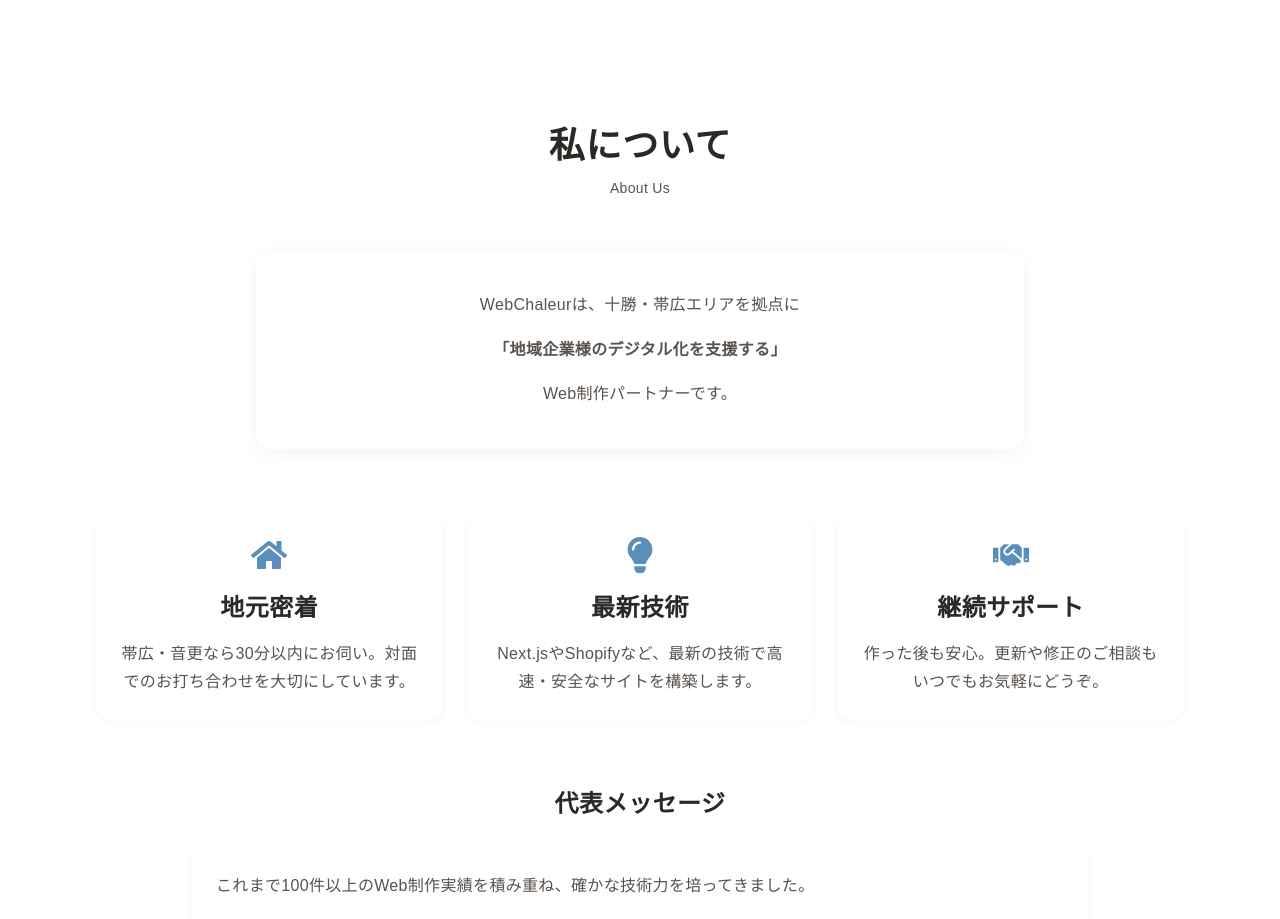
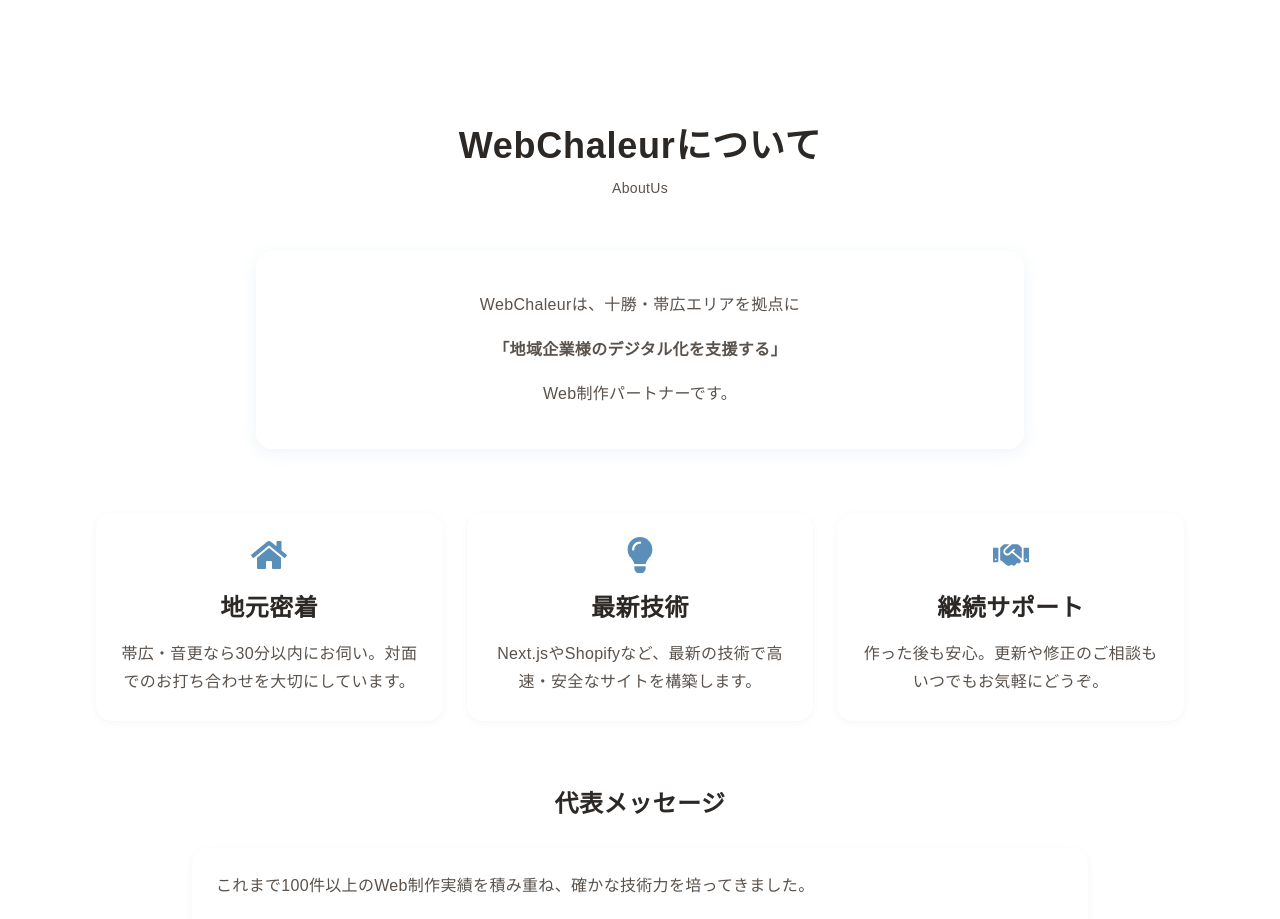
Before and after one commit to ryoma-abe/webchaleur.com, a Next.js app: page / in a window 1280 px wide. Shown: the part 1220-2139 px from the top of the page. Built offline with nearby package versions, Linux system fonts and the light colour scheme; a web font is replaced by a local one.

Commit message:
AboutSectionコンポーネント内のSectionHeaderにタイトルとサブタイトルのプロパティを追加し、可視性の管理を改善しました。これにより、コードの再利用性と可読性が向上しました。

```diff
--- a/src/components/sections/about/AboutSection.tsx
+++ b/src/components/sections/about/AboutSection.tsx
@@ -22,7 +22,11 @@
     >
       <div className="max-w-6xl mx-auto px-6 md:px-8">
         {/* セクションヘッダー */}
-        <SectionHeader isVisible={isVisible} />
+        <SectionHeader
+          isVisible={isVisible}
+          title="WebChaleurについて"
+          subTitle="AboutUs"
+        />
 
         {/* メインメッセージ */}
         <AboutMessage isVisible={isVisible} />
--- a/src/components/sections/common/SectionHeader.tsx
+++ b/src/components/sections/common/SectionHeader.tsx
@@ -1,14 +1,24 @@
 "use client";
 
-export default function SectionHeader({ isVisible }: { isVisible: boolean }) {
+type SectionHeaderProps = {
+  isVisible: boolean;
+  title: string;
+  subTitle: string;
+};
+
+export default function SectionHeader({
+  isVisible,
+  title,
+  subTitle,
+}: SectionHeaderProps) {
   return (
     <div
       className={`text-center mb-12 transition-all duration-700 ${
         isVisible ? "opacity-100 translate-y-0" : "opacity-0 translate-y-8"
       }`}
     >
-      <h2 className="heading-section">私について</h2>
-      <span className="text-caption inline-block">About Us</span>
+      <h2 className="heading-section">{title}</h2>
+      <span className="text-caption inline-block">{subTitle}</span>
     </div>
   );
 }
```
